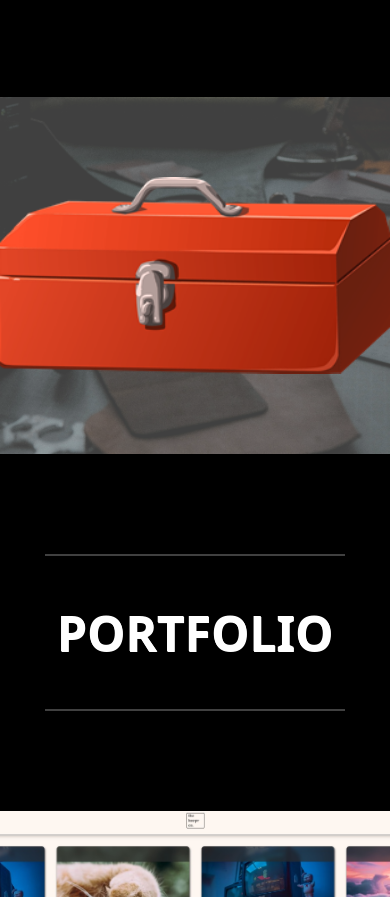
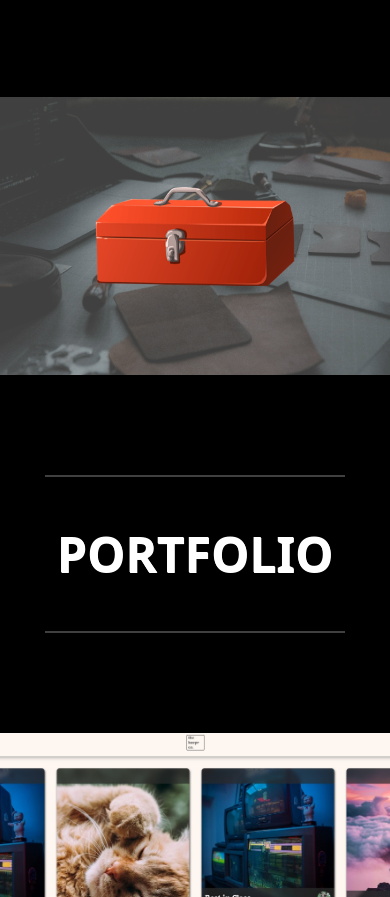
Before and after one commit to TimAaronSharp/landing_page, a plain HTML site: page index.html in a window 390 px wide. Shown: the part 1105-2002 px from the top of the page. Drawn offline with nearby package versions, Linux system fonts and the light colour scheme.

Commit message:
REFACTORED: style.css - Adjusted skills-logo positioning and added media queries for screen sizes 469.98px and smaller for .skills-section, #toolbox-img, and all -move classes.

```diff
--- a/assets/css/style.css
+++ b/assets/css/style.css
@@ -426,6 +426,14 @@ nav {
 
 .skills-section-grow {
   padding-bottom: 700px;
+
+  @media screen AND (max-width: 1031.98px) {
+    padding-bottom: 850px;
+  }
+
+  @media screen AND (max-width: 469.98px) {
+    padding-bottom: 900px;
+  }
 }
 
 #skills-toolbox {
@@ -461,6 +469,10 @@ nav {
 #toolbox-img {
   max-width: 100%;
   z-index: 1;
+
+  @media screen AND (max-width: 469.98px) {
+    width: 50%;
+  }
 }
 
 .smoked-glass {
@@ -496,10 +508,16 @@ nav {
 .skills-toolbox-move {
   left: 37%;
   top: 45%;
-  transform: translate(-20px, 320px);
+  transform: translate(-10px, 320px);
 
-  @media screen AND (max-width: 991.98px) {
-    transform: translateY(350px);
+  @media screen AND (max-width: 1031.98px) {
+    /* transform: translateY(440px); */
+    transform: translate(-10px, 440px);
+  }
+
+  @media screen AND (max-width: 469.98px) {
+    /* transform: translateY(470px); */
+    transform: translate(-10px, 470px);
   }
 }
 
@@ -510,9 +528,14 @@ nav {
   --translate-y: -300px;
   /* transform: translateY(-300px); */
 
-  @media screen AND (max-width: 991.98px) {
+  @media screen AND (max-width: 1031.98px) {
     --translate-x: -25px;
-    --translate-y: -450px;
+    --translate-y: -470px;
+  }
+
+  @media screen AND (max-width: 469.98px) {
+    --translate-x: -45px;
+    --translate-y: -470px;
   }
 }
 
@@ -523,9 +546,14 @@ nav {
   --translate-y: -230px;
   /* transform: translate(-275px, -230px); */
 
-  @media screen AND (max-width: 991.98px) {
-    --translate-x: -200px;
-    --translate-y: -330px;
+  @media screen AND (max-width: 1031.98px) {
+    --translate-x: -128px;
+    --translate-y: -310px;
+  }
+
+  @media screen AND (max-width: 469.98px) {
+    --translate-x: -128px;
+    --translate-y: -310px;
   }
 }
 
@@ -536,9 +564,14 @@ nav {
   --translate-y: 0px;
   /* transform: translateX(-425px); */
 
-  @media screen AND (max-width: 991.98px) {
+  @media screen AND (max-width: 1031.98px) {
     --translate-x: -135px;
-    --translate-y: -130px;
+    --translate-y: -110px;
+  }
+
+  @media screen AND (max-width: 469.98px) {
+    --translate-x: -135px;
+    --translate-y: -110px;
   }
 }
 
@@ -549,9 +582,14 @@ nav {
   --translate-y: -230px;
   /* transform: translate(275px, -230px); */
 
-  @media screen AND (max-width: 991.98px) {
-    --translate-x: 150px;
-    --translate-y: -330px;
+  @media screen AND (max-width: 1031.98px) {
+    --translate-x: 87px;
+    --translate-y: -310px;
+  }
+
+  @media screen AND (max-width: 469.98px) {
+    --translate-x: 37px;
+    --translate-y: -310px;
   }
 }
 
@@ -562,9 +600,14 @@ nav {
   --translate-y: 0px;
   /* transform: translateX(425px); */
 
-  @media screen AND (max-width: 991.98px) {
-    --translate-x: 80px;
-    --translate-y: -130px;
+  @media screen AND (max-width: 1031.98px) {
+    --translate-x: 87px;
+    --translate-y: -110px;
+  }
+
+  @media screen AND (max-width: 469.98px) {
+    --translate-x: 37px;
+    --translate-y: -110px;
   }
 }
 
@@ -575,9 +618,14 @@ nav {
   --translate-y: 230px;
   /* transform: translate(-315px, 230px); */
 
-  @media screen AND (max-width: 991.98px) {
-    --translate-x: -135px;
-    --translate-y: 230px;
+  @media screen AND (max-width: 1031.98px) {
+    --translate-x: -128px;
+    --translate-y: 250px;
+  }
+
+  @media screen AND (max-width: 469.98px) {
+    --translate-x: -128px;
+    --translate-y: 250px;
   }
 }
 
@@ -588,9 +636,14 @@ nav {
   --translate-y: 380px;
   /* transform: translate(-130px, 380px); */
 
-  @media screen AND (max-width: 991.98px) {
+  @media screen AND (max-width: 1031.98px) {
     --translate-x: -135px;
-    --translate-y: 400px;
+    --translate-y: 440px;
+  }
+
+  @media screen AND (max-width: 469.98px) {
+    --translate-x: -135px;
+    --translate-y: 440px;
   }
 }
 
@@ -601,9 +654,14 @@ nav {
   --translate-y: 380px;
   /* transform: translate(130px, 380px); */
 
-  @media screen AND (max-width: 991.98px) {
+  @media screen AND (max-width: 1031.98px) {
     --translate-x: 87px;
-    --translate-y: 420px;
+    --translate-y: 458px;
+  }
+
+  @media screen AND (max-width: 469.98px) {
+    --translate-x: 30px;
+    --translate-y: 458px;
   }
 }
 
@@ -614,9 +672,14 @@ nav {
   --translate-y: 230px;
   /* transform: translate(315px, 230px); */
 
-  @media screen AND (max-width: 991.98px) {
-    --translate-x: 90px;
-    --translate-y: 230px;
+  @media screen AND (max-width: 1031.98px) {
+    --translate-x: 97px;
+    --translate-y: 250px;
+  }
+
+  @media screen AND (max-width: 469.98px) {
+    --translate-x: 37px;
+    --translate-y: 250px;
   }
 }
 
```
